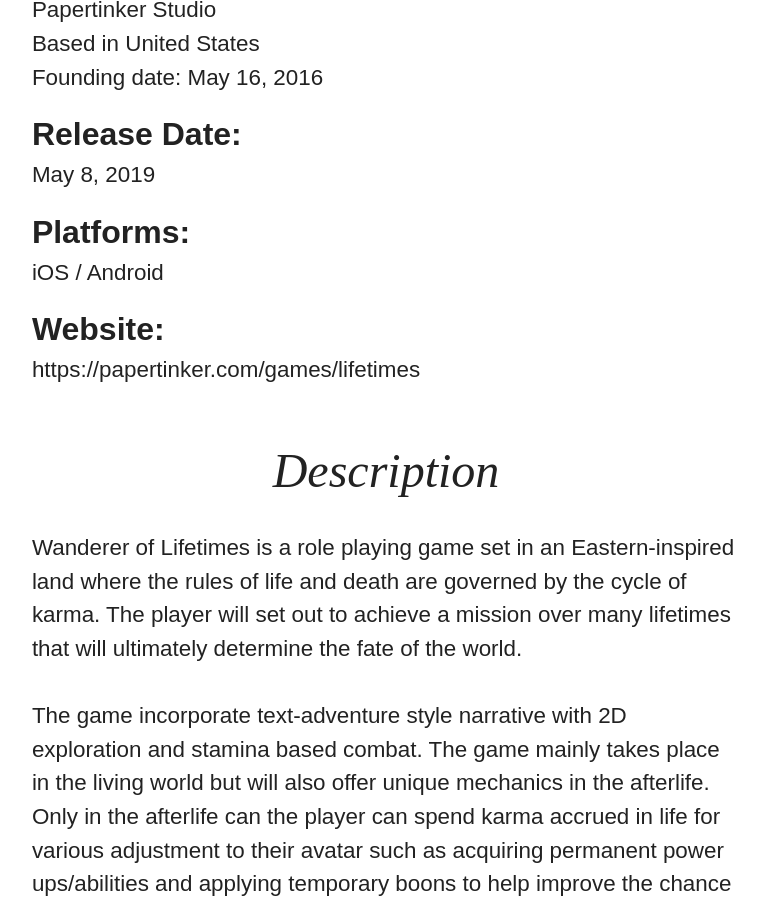
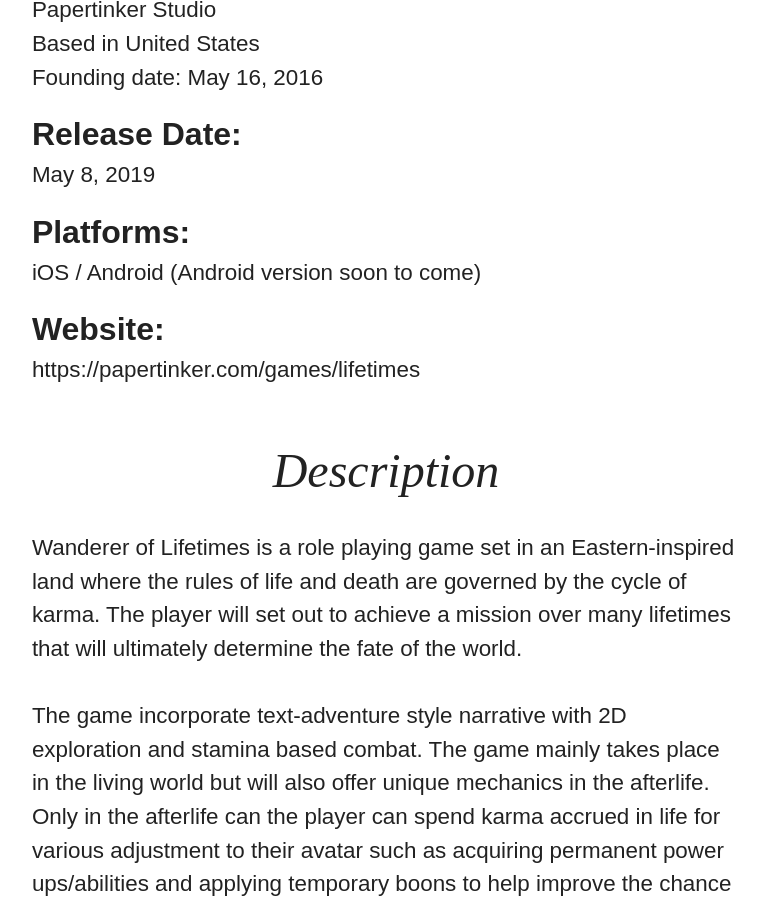
Before and after one commit to papertinker/PaperTinkerSite, a Jekyll site: the page built from games/lifetimes-press-kit.markdown, in a window 1280 px wide and 900 px high, scrolled down 634 px. Shown: the whole window, without its empty margins (254-1018 px from the left). Built offline with Jekyll 4.4.1, drawn with Linux system fonts in a browser that asks for light colours; nearby versions of some CDN libraries; our own code applies the rules of GitHub Pages for plain Markdown files.

Commit message:
Updated Lifetimes Press Kit

```diff
--- a/games/lifetimes-press-kit.markdown
+++ b/games/lifetimes-press-kit.markdown
@@ -37,7 +37,7 @@ ignoreTitle: true
 	Platforms:
 </div>
 <div align="left" style="font-size:1.4em;padding: 0em 0 0em 0; font-weight: normal;">
-	iOS / Android
+	iOS / Android (Android version soon to come)
 </div>
 
 <div align="left" style="font-size:2em;padding: 0.5em 0 0em 0; font-weight: bold;">
```
